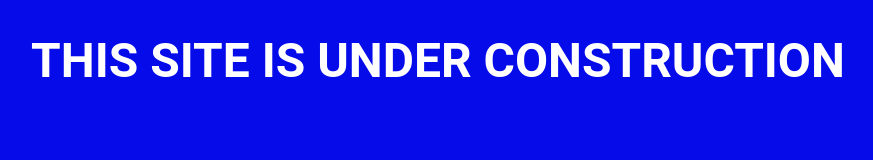
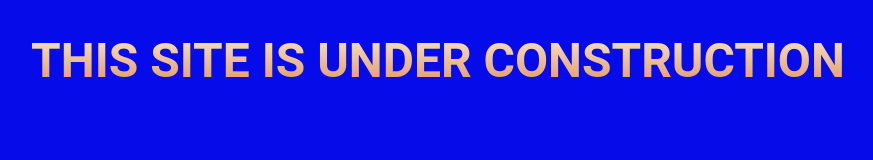
Before and after one commit to mmmorrison/Trivia-App, a plain HTML site: page index.html in a window 1280 px wide. Shown: the whole page, without its empty margins (202-1075 px from the left). Drawn offline with nearby package versions, Linux system fonts and the light colour scheme; files that its build step writes are made by us from their sources; a web font is replaced by a local one.

Commit message:
changed the color of the h1 to match the jeopary color

```diff
--- a/start.css
+++ b/start.css
@@ -10,7 +10,9 @@
 h1{
   text-align: center;
    font-size: 3em;
-   color: white;
+   background: -webkit-linear-gradient(#FAE9CE, #E1925C);
+   -webkit-background-clip: text;
+   -webkit-text-fill-color: transparent;
 }
 
 /** {
```
